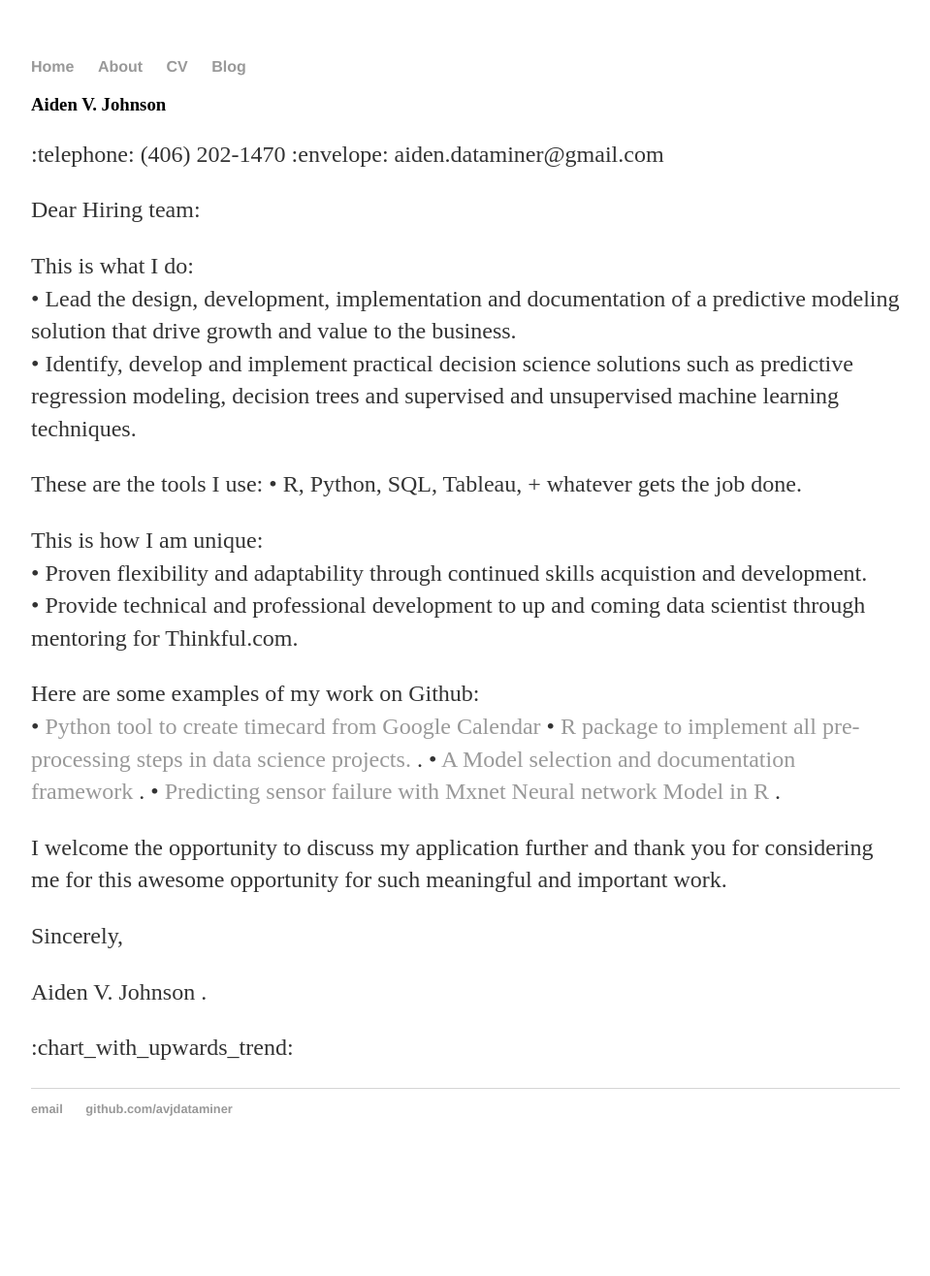
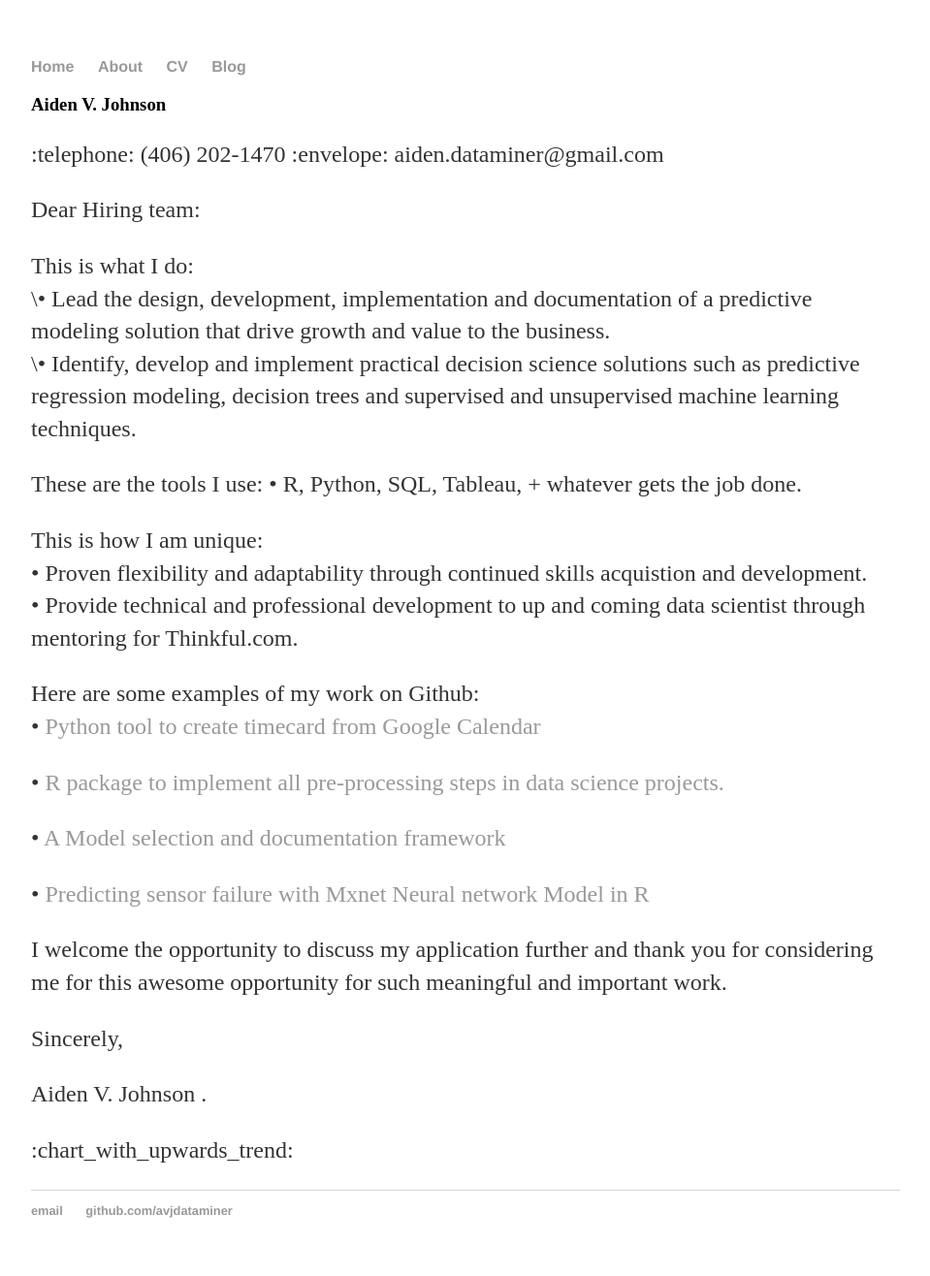
Before and after one commit to AVJdataminer/AVJdataminer.github.io, a Jekyll site: the page built from CoverLetter1.md, in a window 1280 px wide. Shown: the whole page at 97% size, without its empty margins (160-1119 px from the left). Built offline with Jekyll 4.4.1, drawn with Linux system fonts in a browser that asks for light colours; our own code applies the rules of GitHub Pages for plain Markdown files; before the commit the page ends 1211 px from its top, so only the background shows below that.

Commit message:
make more spacey

```diff
--- a/CoverLetter1.md
+++ b/CoverLetter1.md
@@ -5,8 +5,8 @@
 Dear Hiring team:
 
 This is what I do:
-• Lead the design, development, implementation and documentation of a predictive modeling solution that drive growth and value to the business.
-• Identify, develop and implement practical decision science solutions such as predictive regression modeling, decision trees and supervised and unsupervised machine learning techniques.
+\• Lead the design, development, implementation and documentation of a predictive modeling solution that drive growth and value to the business.
+\• Identify, develop and implement practical decision science solutions such as predictive regression modeling, decision trees and supervised and unsupervised machine learning techniques.
 
 These are the tools I use:
 • R, Python, SQL, Tableau, + whatever gets the job done.
@@ -17,9 +17,13 @@ This is how I am unique:
 
 Here are some examples of my work on Github:
 • [Python tool to create timecard from Google Calendar](https://github.com/AVJdataminer/Gtools)
-• [R package to implement all pre-processing steps in data science projects.](https://github.com/AVJdataminer/Squeaky) .
-• [A Model selection and documentation framework](https://github.com/AVJdataminer/Model_Selection_Doc) .
-• [Predicting sensor failure with Mxnet Neural network Model in R](https://github.com/AVJdataminer) .
+
+• [R package to implement all pre-processing steps in data science projects.](https://github.com/AVJdataminer/Squeaky)
+
+• [A Model selection and documentation framework](https://github.com/AVJdataminer/Model_Selection_Doc)
+
+• [Predicting sensor failure with Mxnet Neural network Model in R](https://github.com/AVJdataminer)
+
 
 I welcome the opportunity to discuss my application further and thank you for considering me for this awesome opportunity for such meaningful and important work.
 
```
